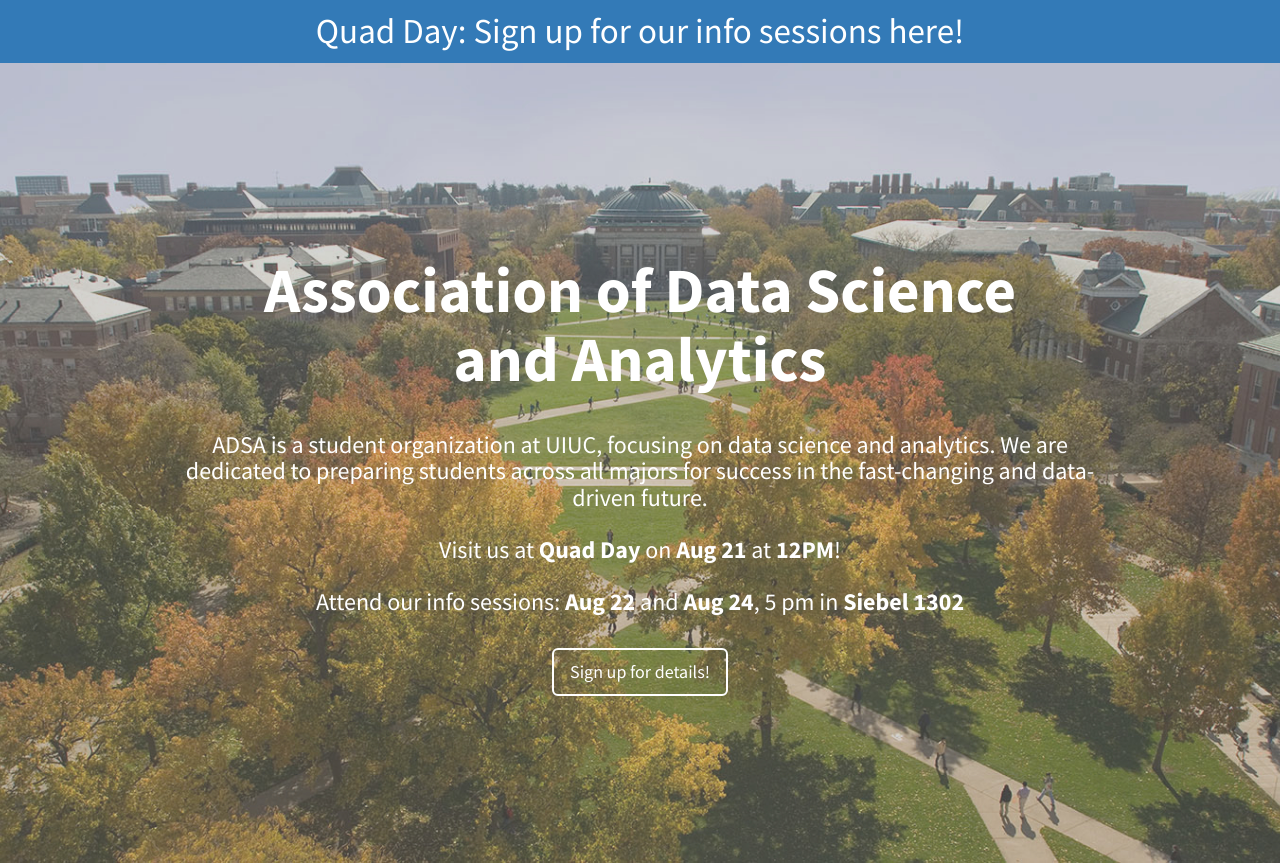
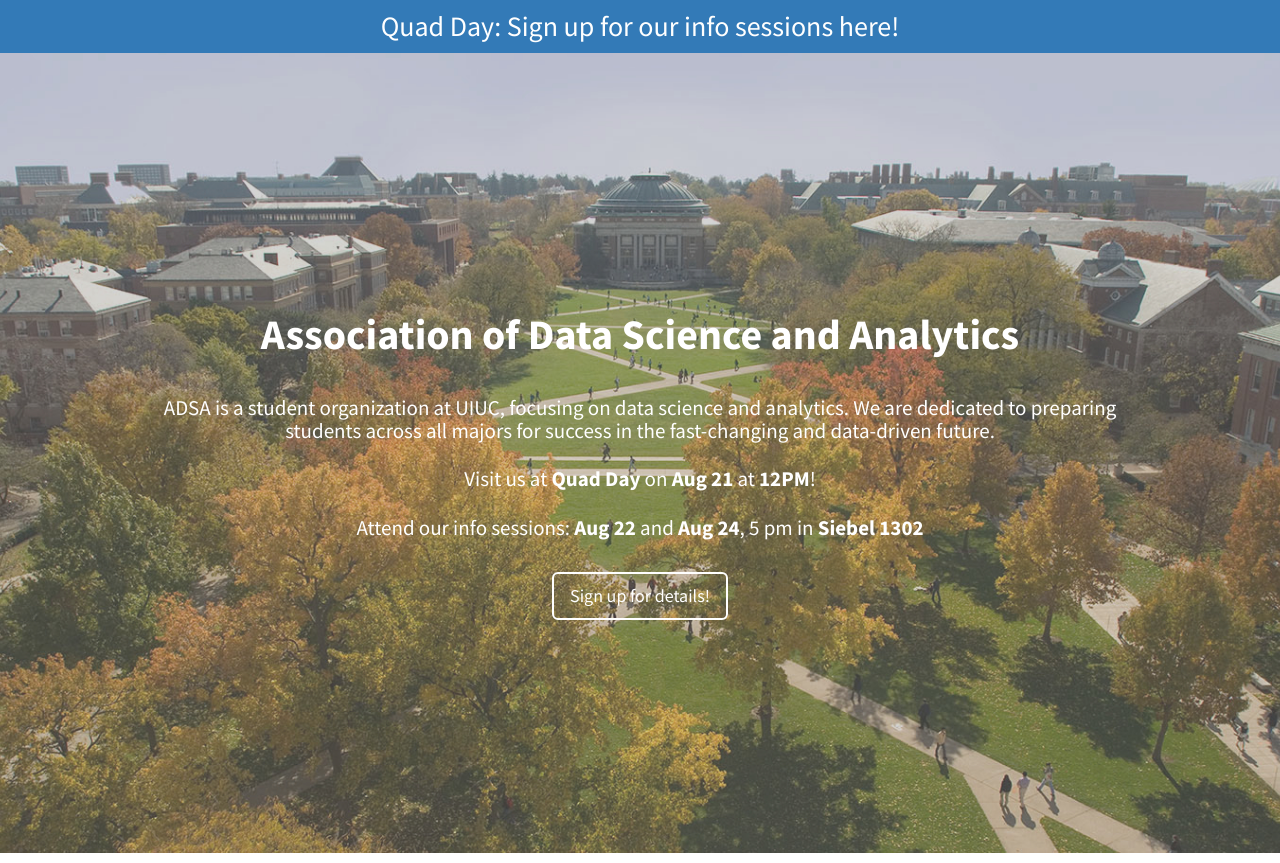
Before and after one commit to ADSA-UIUC/quadday, a plain HTML site: page index.html in a window 1280 px wide. Drawn offline with Linux system fonts and the light colour scheme.

Commit message:
Resized text

```diff
--- a/css/stylish-portfolio.css
+++ b/css/stylish-portfolio.css
@@ -25,7 +25,7 @@ body {
 .text-vertical-center h1 {
     margin: auto;
     padding: 2% 0;
-    font-size: 4.5em;
+    font-size: 3em;
     font-weight: 700;
     max-width: 60%;
     color: #fff;
@@ -36,12 +36,13 @@ body {
     padding: 1% 0;
     max-width: 75%;
     color: #fff;
+    font-size: 1.5em;
 }
 
 #announcement {
     margin: auto;
     padding: 0.5% 0;
-    font-size: 2.5em;
+    font-size: 2em;
     text-align: center;
     vertical-align: middle;
 }
```
